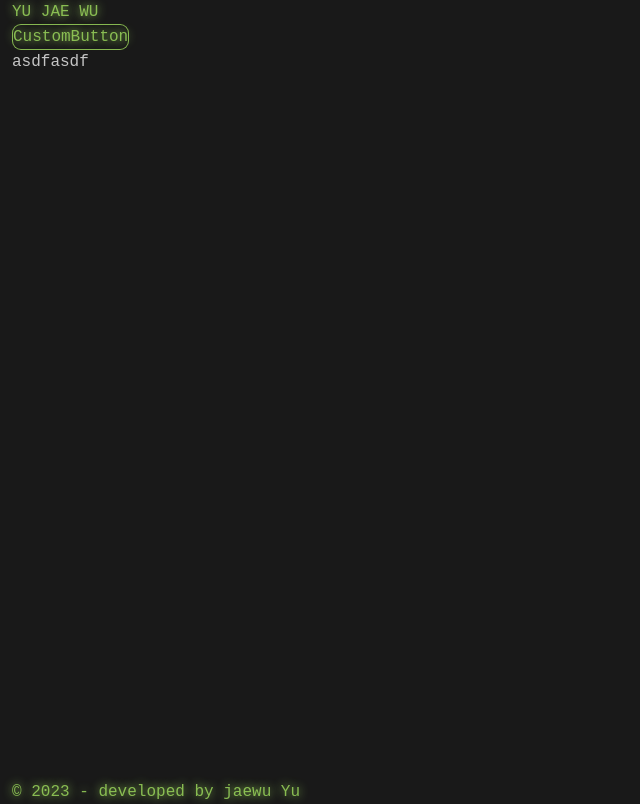
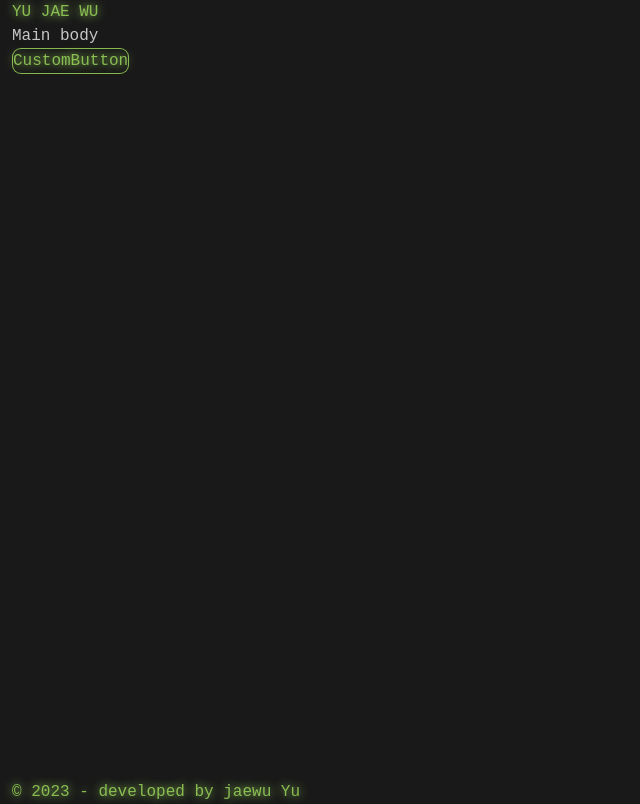
Before and after one commit to doraeza/portfolio, a React (Vite) app in the folder portfolio/: page / in a window 1280 px wide. Shown: the whole page, without its empty margins (0-640 px from the left). Built offline with nearby package versions, Linux system fonts and the light colour scheme; a web font is replaced by a local one.

Commit message:
list modify2

```diff
--- a/portfolio/src/components/layout/desktop.layout.tsx
+++ b/portfolio/src/components/layout/desktop.layout.tsx
@@ -1,5 +1,4 @@
 // src/layouts/desktop_layout.js
-import CustomButton from "../common/CustomButton"
 import Body from "./body"
 import Footer from "./footer"
 import Header from "./header"
@@ -10,7 +9,6 @@ const DesktopLayout = ({ children }: { children: React.ReactNode }) => {
         <>
             <section>
                 <Header />
-                <CustomButton text="CustomButton"/>
                 <Body>{children}</Body>
             </section>
             <Footer />
--- a/portfolio/src/pages/App.tsx
+++ b/portfolio/src/pages/App.tsx
@@ -1,10 +1,15 @@
+import CustomButton from '../components/common/CustomButton';
 import '../styles/globals.css';
 
 
 function App() {
   return (
       // <AppRouter />
-      <div>asdfasdf</div>
+      <>
+      <div>Main body</div>
+      <CustomButton text="CustomButton"/>
+      </>
+
   )
 }
 
--- a/portfolio/src/pages/floating.tsx
+++ b/portfolio/src/pages/floating.tsx
@@ -1,10 +1,10 @@
-import Floating from "../components/floating";
+// import Floating from "../components/floating";
 
 
 const FloatingPage = () => {
   return (
       <div className="top-10">
-            <Floating />
+            {/* <Floating /> */}
       </div>
      )
 };
--- a/portfolio/src/pages/main.tsx
+++ b/portfolio/src/pages/main.tsx
@@ -1,8 +1,10 @@
+import CustomButton from "../components/common/CustomButton";
 import Landing from "../components/landing";
 
 const Main = () => {
   return (
       <div className="top-10 w-screen">
+          <CustomButton text="CustomButton"/>
         <Landing />
       </div>
      )
--- a/portfolio/src/pages/mypage.tsx
+++ b/portfolio/src/pages/mypage.tsx
@@ -1,9 +1,9 @@
-import MyPageCompo from "../components/mypage"
+// import MyPageCompo from "../components/mypage"
 
 const MyPage = () => {
     return (
         <div>
-            <MyPageCompo />
+            {/* <MyPageCompo /> */}
         </div>
     )
 }
```
